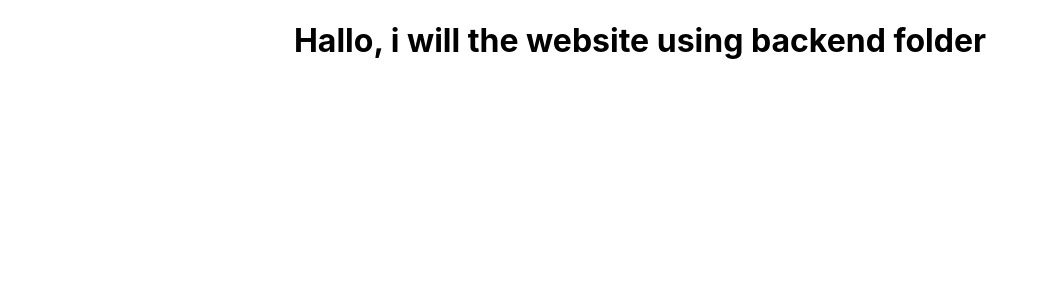
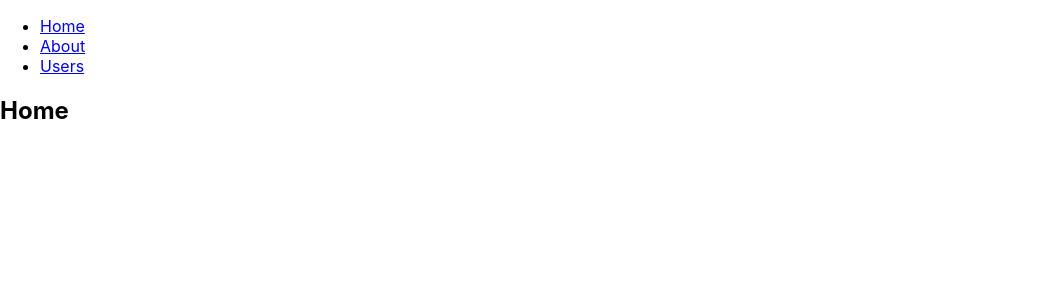
Before and after one commit to HalitCam/e-commerce, a React (Create React App) app: page / in a window 1280 px wide. Shown: the top 300 px of the page, without its empty margins (0-1048 px from the left). Built offline with nearby package versions, Linux system fonts and the light colour scheme.

Commit message:
Updated client files

```diff
--- a/src/App.js
+++ b/src/App.js
@@ -1,12 +1,53 @@
-import logo from './logo.svg';
 import './App.css';
+import React from "react";
+import {BrowserRouter as Router, Switch, Route,Link } from "react-router-dom";
 
 function App() {
   return (
-    <div className="App">
-     <h1>Hallo, i will the website using backend folder</h1>
-    </div>
+<Router>
+      <div>
+        <nav>
+          <ul>
+            <li>
+              <Link to="/">Home</Link>
+            </li>
+            <li>
+              <Link to="/about">About</Link>
+            </li>
+            <li>
+              <Link to="/users">Users</Link>
+            </li>
+          </ul>
+        </nav>
+
+        {/* A <Switch> looks through its children <Route>s and
+            renders the first one that matches the current URL. */}
+        <Switch>
+          <Route path="/about">
+            <About />
+          </Route>
+          <Route path="/users">
+            <Users />
+          </Route>
+          <Route path="/">
+            <Home />
+          </Route>
+        </Switch>
+      </div>
+    </Router>
   );
 }
 
 export default App;
+
+function Home() {
+  return <h2>Home</h2>;
+}
+
+function About() {
+  return <h2>About</h2>;
+}
+
+function Users() {
+  return <h2>Users</h2>;
+};
```
